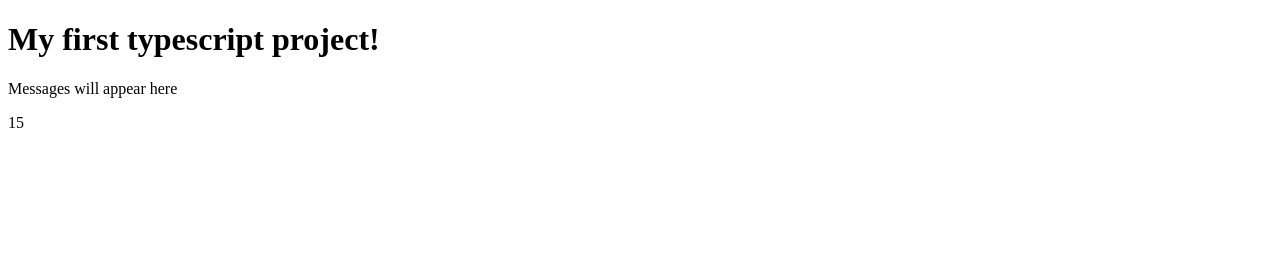
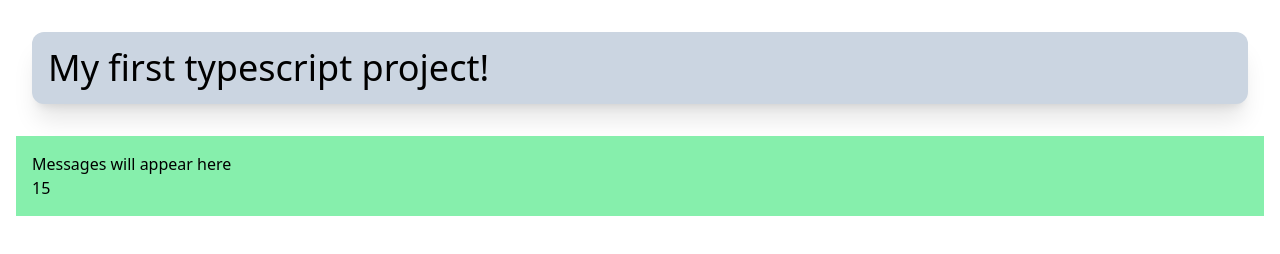
Before and after one commit to thortek/dwdd2720-intro-typescript, a website built with Vite: page src/index.html in a window 1280 px wide. Built offline with nearby package versions, Linux system fonts and the light colour scheme.

Commit message:
Got Tailwind configured. It's awesome!

```diff
--- a/package.json
+++ b/package.json
@@ -4,7 +4,7 @@
   "description": "My first TypeScript project for DWDD 2720",
   "main": "index.js",
   "scripts": {
-    "dev": "vite",
+    "dev": "vite --port 2720",
     "build": "tsc && vite build"
   },
   "author": "Thor Anderson",
@@ -13,6 +13,9 @@
     "typescript": "^5.2.2"
   },
   "devDependencies": {
+    "autoprefixer": "^10.4.15",
+    "postcss": "^8.4.29",
+    "tailwindcss": "^3.3.3",
     "vite": "^4.4.9"
   }
 }
--- /dev/null
+++ b/postcss.config.js
@@ -0,0 +1,6 @@
+module.exports = {
+    plugins: {
+      tailwindcss: {},
+      autoprefixer: {},
+    }
+  }
--- /dev/null
+++ b/src/index.css
@@ -0,0 +1,3 @@
+@tailwind base;
+@tailwind components;
+@tailwind utilities;
--- a/src/index.html
+++ b/src/index.html
@@ -4,12 +4,13 @@
     <meta charset="UTF-8">
     <meta name="viewport" content="width=device-width, initial-scale=1.0">
     <title>My First TypeScript Project</title>
+    <link rel="stylesheet" href="index.css">
     <script src="index.ts" type="module" defer></script>
 </head>
 <body>
-    <h1>My first typescript project!</h1>
+    <h1 class="text-4xl bg-slate-300 p-4 rounded-xl m-8 shadow-xl">My first typescript project!</h1>
     <main>
-        <div id="messages">
+        <div id="messages" class="bg-blue-200 m-4 p-4 sm:bg-red-200 md:bg-purple-300 lg:bg-yellow-200 xl:bg-green-300">
             <p>Messages will appear here</p>
             <p id="message"></p>
         </div>
--- /dev/null
+++ b/tailwind.config.js
@@ -0,0 +1,8 @@
+/** @type {import('tailwindcss').Config} */
+module.exports = {
+  content: ["./src/**/*.{html,js}"],
+  theme: {
+    extend: {},
+  },
+  plugins: [],
+}
```
Also changed, not shown: 1 other file.
